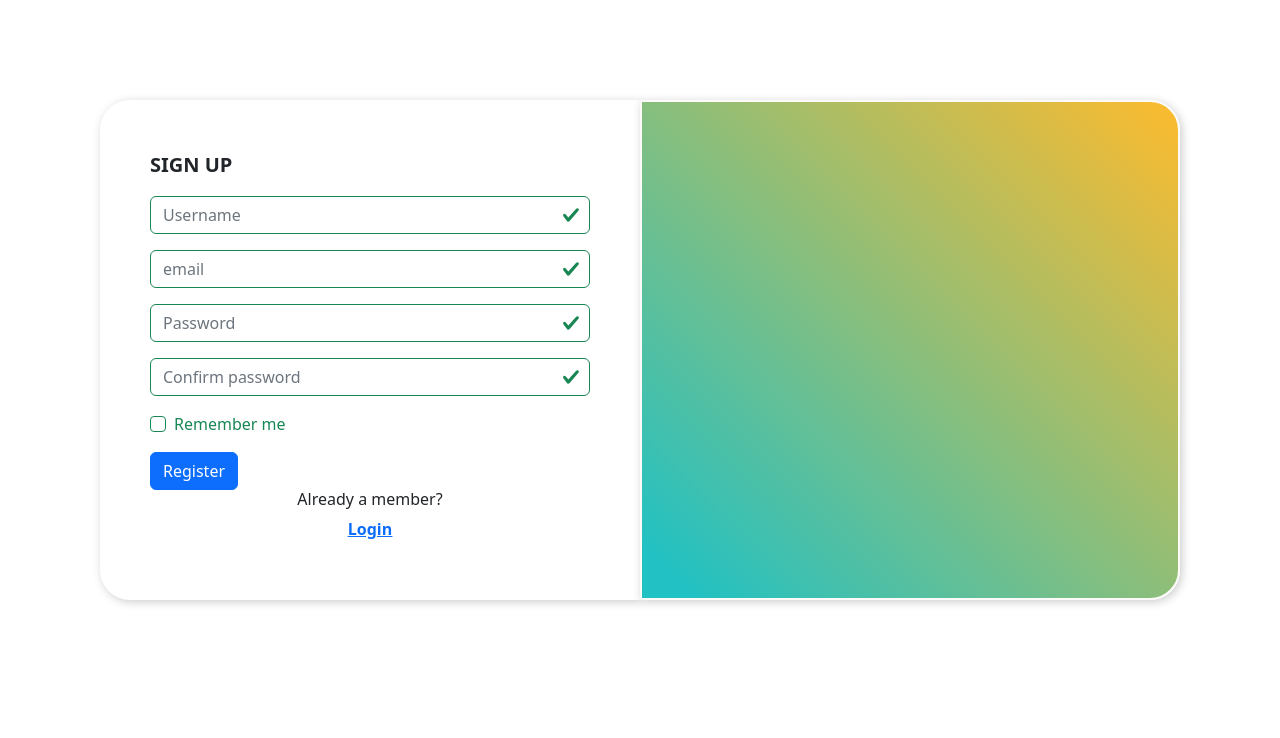
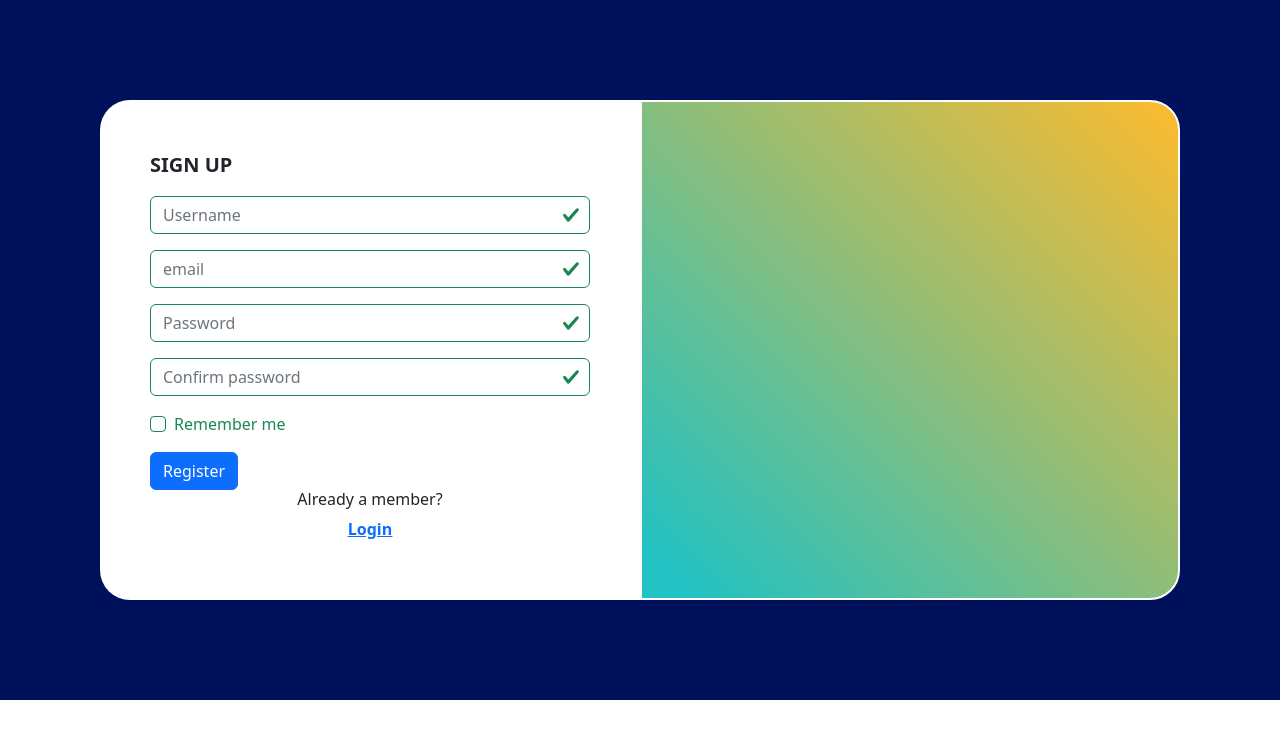
Before and after one commit to Psam4ord/cloud-gallery, a React (Create React App) app: page /register in a window 1280 px wide. Shown: the top 738 px of the page. Built offline with nearby package versions, Linux system fonts and the light colour scheme.

Commit message:
mabre wo bg

```diff
--- a/src/components/LoginPage.js
+++ b/src/components/LoginPage.js
@@ -37,6 +37,7 @@ const Login = () => {
   };
 
   return (
+    <div className='bg-color'>
       <Row
         style={{
           width: "100%",
@@ -79,7 +80,11 @@ const Login = () => {
                 <Form.Check type="checkbox" label="Remember me" />
               </Form.Group>
 
-            <Link to={"/forgotpassword"} className="text-decoration-none " style={{color:'#198754'}}>
+              <Link
+                to={"/forgotpassword"}
+                className="text-decoration-none "
+                style={{ color: "#198754" }}
+              >
                 Forgot password
               </Link>
             </div>
@@ -97,6 +102,7 @@ const Login = () => {
           </Form>
         </Col>
       </Row>
+    </div>
   );
 };
 
--- a/src/components/ResetPasswordPage.js
+++ b/src/components/ResetPasswordPage.js
@@ -13,9 +13,9 @@ const ResetPassword = () => {
   return (
 
 
-    <Row style={{display:'flex', justifyContent:'center', alignItem:'center', flexDirection:'center', margin:'150px' , padding:'10px'}}>
-      <Col xs={12} md={6}  lg={4} className="change-password-form">
-
+    <div id="bg-color">
+    <Row>
+      <Col xs={12} md={6}  lg={4} style={{margin:0}}>
         <Form  id='main-form' validated>
             <h2> Change Password</h2>
             <Form.Group className="mb-3" controlId="formBasicPassword">
@@ -60,8 +60,9 @@ const ResetPassword = () => {
           <Buttun>Reset password </Buttun>
         </Form>
       </Col>
-    </Row>
-  );
-};
+      </Row>
+      </div>
+      );
+    };
 
-export default ResetPassword;
+    export default ResetPassword;
--- a/src/components/SignUpPage.js
+++ b/src/components/SignUpPage.js
@@ -47,7 +47,7 @@ const SignUp = () => {
   };
 
   return (
-    <Row>
+    <Row className="bg-color">
       <Col className="main-Signup-form">
         <Form className="Sign-up" validated>
           <Alert
--- a/src/index.css
+++ b/src/index.css
@@ -1,3 +1,8 @@
 element.style {
  padding: 0px !important;
+
 }
+body{
+    margin: 0 !important;
+    padding: 0 !important;
+}
--- a/src/styles/SignUp.css
+++ b/src/styles/SignUp.css
@@ -1,3 +1,7 @@
+.bg-color{
+   background-color: var(--secondary);
+  }
+
 .main-Signup-form {
   display: flex;
   flex-direction: row;
@@ -8,15 +12,18 @@
 .Sign-up {
   padding: 50px;
   width: 50%;
-  box-shadow: 2px 2px 10px #ccc;
   border-radius: 30px 0px 0px 30px;
+  background-color: #fff;
+  position: relative;
+  z-index: 5;
 }
 
 .right-section {
   padding: 50px;
   width: 50%;
-  box-shadow: 2px 2px 10px #ccc;
   border-radius: 0 30px 30px 0;
+  position: relative;
+  z-index: 5;
   background: linear-gradient(
     45deg,
     rgba(34, 193, 195, 1) 5%,
--- a/src/styles/login.css
+++ b/src/styles/login.css
@@ -1,15 +1,19 @@
+.bg-color{
+    background-color: var(--secondary);
+}
+    .login{
 
-    .login{
-     box-shadow: 2px 2px 10px #ccc;
      border-radius: 20px;
      padding: 50px;
+     background-color: #fff;
+     position: relative;
+     z-index:1;
     }
 
     .remember-me-forgot-password{
         display:flex;
         flex-direction: row;
         gap:50px;
-
 
     }
 
--- a/src/styles/resetPassword.css
+++ b/src/styles/resetPassword.css
@@ -1,19 +1,27 @@
+#bg-color{
+    background-color:var(--secondary);
+    display: flex;
+    justify-content: center;
+    align-items: center;
+}
 
-.change-password-form{
-    width: 500px !important;
-    height: 500px;
-   box-shadow: 1px 1px 10px #ccc;
+#main-form{
+    width: 500px ;
+    height: 70vh;
    border: 1px solid #ccc;
    border-radius: 20px 20px;
    display: flex;
+   flex-direction: column;
    justify-content: center;
    align-items: center;
-   margin: 20px;
+   background-color: #fff;
+   /* z-index syntax */
+   position: relative;
+   z-index: 1;
+   margin:100px;
 }
-#main-form{
 
 
-}
 /* mobile view lg */
 @media only screen and (max-width:425px){
     .change-password-form{
```
Also changed, not shown: src/helpers/background-color.js (added, +11 -0 lines), 1 other file (tests, documents, lock files or other folders). Lines whose indentation alone changed are shown as unchanged.
